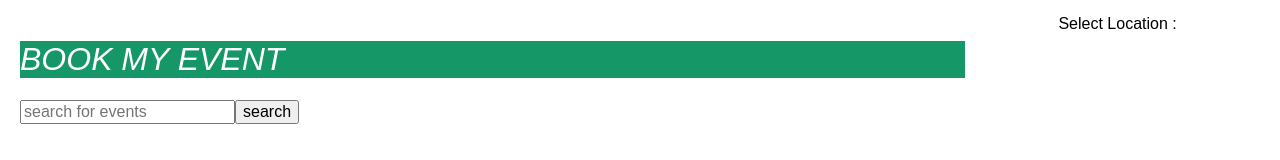
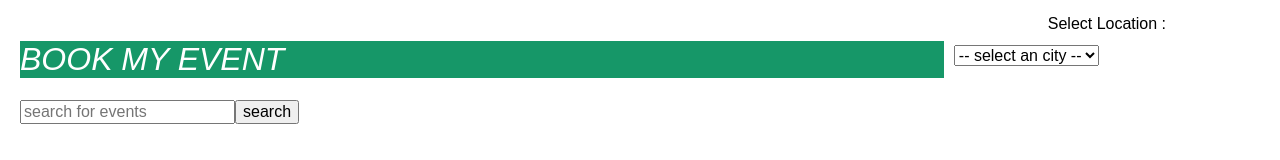
Before and after one commit to rmjanet12/NuxtApp, a Nuxt app: page /events in a window 1280 px wide. Shown: the top 160 px of the page. Built offline with nearby package versions, Linux system fonts and the light colour scheme; no server answers.

Commit message:
Fixing Cities Dropdown

```diff
--- a/components/Dropdown.vue
+++ b/components/Dropdown.vue
@@ -1,47 +1,9 @@
-<script setup>
-const items = [
-  [{
-    label: 'ben@example.com',
-    slot: 'account',
-    disabled: true
-  }], [{
-    label: 'Settings',
-    icon: 'i-heroicons-cog-8-tooth'
-  }], [{
-    label: 'Documentation',
-    icon: 'i-heroicons-book-open'
-  }, {
-    label: 'Changelog',
-    icon: 'i-heroicons-megaphone'
-  }, {
-    label: 'Status',
-    icon: 'i-heroicons-signal'
-  }], [{
-    label: 'Sign out',
-    icon: 'i-heroicons-arrow-left-on-rectangle'
-  }]
-]
-</script>
-
 <template>
-  <!-- <UDropdown :items="items" :ui="{ item: { disabled: 'cursor-text select-text' } }" :popper="{ placement: 'bottom-start' }">
-    <UAvatar src="https://avatars.githubusercontent.com/u/739984?v=4" />
-
-    <template #account="{ item }">
-      <div class="text-left">
-        <p>
-          Signed in as
-        </p>
-        <p class="truncate font-medium text-gray-900 dark:text-white">
-          {{ item.label }}
-        </p>
-      </div>
-    </template>
-
-    <template #item="{ item }">
-      <span class="truncate">{{ item.label }}</span>
-
-      <UIcon :name="item.icon" class="flex-shrink-0 h-4 w-4 text-gray-400 dark:text-gray-500 ms-auto" />
-    </template>
-  </UDropdown> -->
+  <select name="cities" id="cities">
+        <option disabled selected value> -- select an city -- </option>
+        <option value="Bellevue">Bellevue</option>
+        <option value="Redmond">Redmond</option>
+        <option value="Sammamish">Sammamish</option>
+        <option value="Seattle">Seattle</option>
+    </select>
 </template>
```
